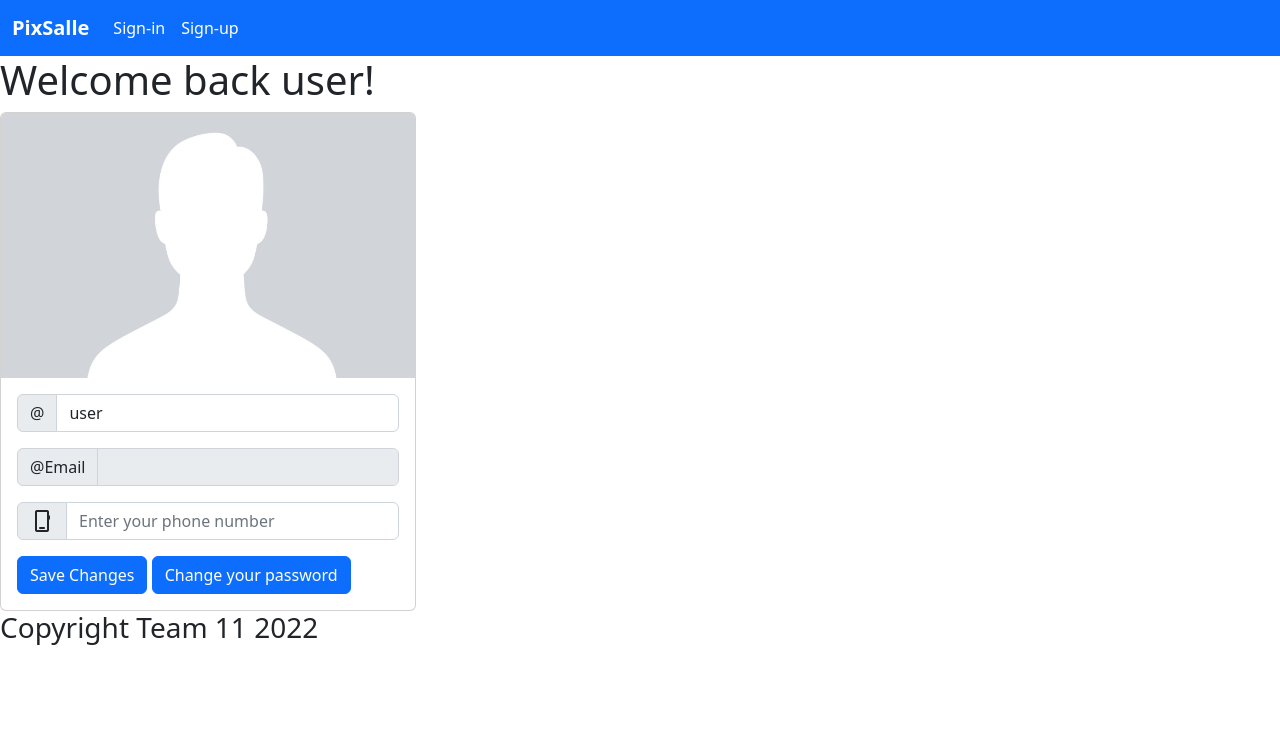
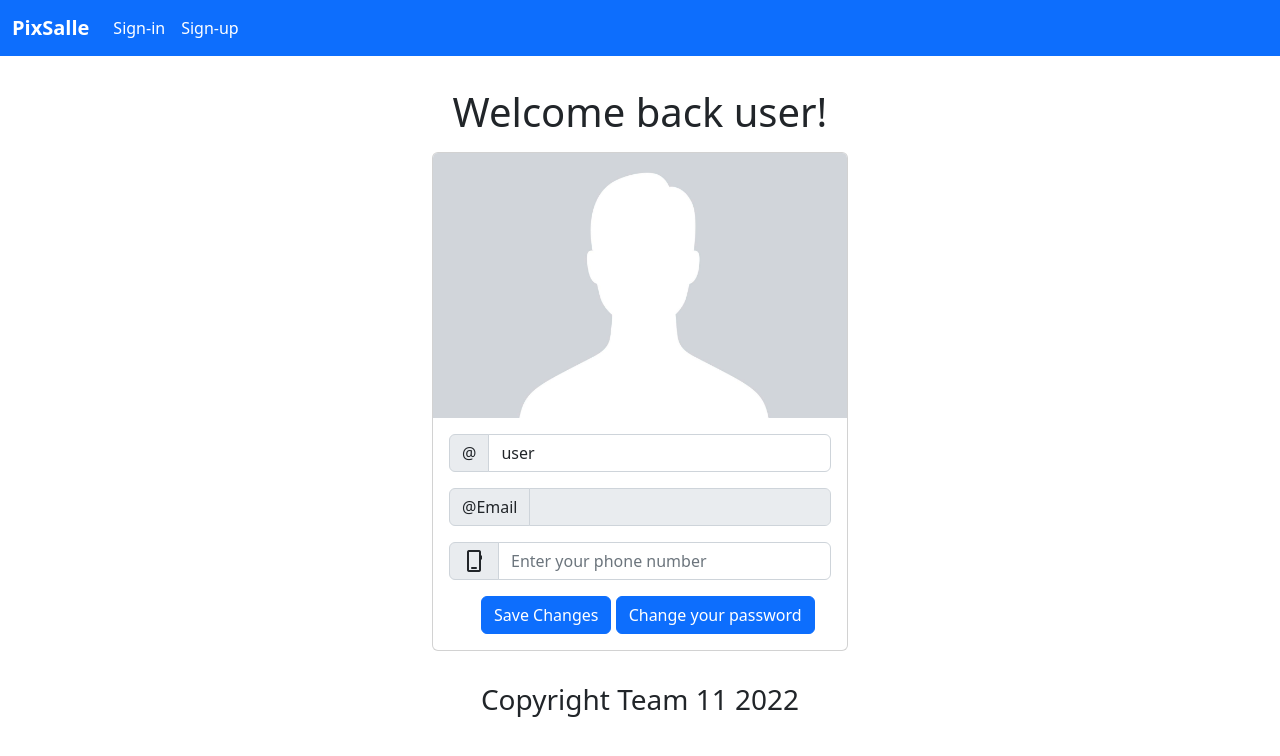
Before and after one commit to Eduardnol/Pix_Salle, a PHP site: template pixsalle-template/templates/profile.twig in a window 1280 px wide. Shown: the top 756 px of the page. Run offline with PHP 8.4, Linux system fonts and the light colour scheme; the template is opened without the code that fills it, so the values that code supplies are empty; some libraries are stand-ins or nearby versions.

Commit message:
BIG CSS UPDATE

```diff
--- /dev/null
+++ b/pixsalle-template/public/css/base.css
@@ -0,0 +1,8 @@
+header {
+    margin-bottom: 2rem;
+}
+
+footer {
+    text-align: center;
+    margin-top: 2rem;
+}
--- /dev/null
+++ b/pixsalle-template/public/css/profile.css
@@ -0,0 +1,16 @@
+h1 {
+    text-align: center;
+    margin-bottom: 1rem;
+}
+
+#main-card {
+    margin: auto;
+}
+
+#inputs-card {
+    margin-left: 2rem;
+}
+
+.showErrorMsg {
+    color: red;
+}
--- a/pixsalle-template/templates/base.twig
+++ b/pixsalle-template/templates/base.twig
@@ -10,6 +10,7 @@
     <link href="https://cdn.jsdelivr.net/npm/bootstrap@5.2.0-beta1/dist/css/bootstrap.min.css" rel="stylesheet"
           integrity="sha384-0evHe/X+R7YkIZDRvuzKMRqM+OrBnVFBL6DOitfPri4tjfHxaWutUpFmBp4vmVor" crossorigin="anonymous">
     <link href="/css/index.css" rel="stylesheet">
+    <link href="/css/base.css" rel="stylesheet">
     <link rel="stylesheet"
           href="https://fonts.googleapis.com/css2?family=Material+Symbols+Outlined:opsz,wght,FILL,GRAD@20..48,100..700,0..1,-50..200"/>
 
--- a/pixsalle-template/templates/profile.twig
+++ b/pixsalle-template/templates/profile.twig
@@ -3,6 +3,8 @@
 {% block title %}Profile | PixSalle{% endblock %}
 
 {% block content %}
+    <link href="/css/profile.css" rel="stylesheet">
+
     {% if allUser.userName == NULL %}
         <h1>Welcome back user{{ userId }}!</h1>
     {% endif %}
@@ -10,7 +12,7 @@
         <h1>Welcome back {{ allUser.userName }}!</h1>
     {% endif %}
 
-    <div class="card" style="width: 26rem;">
+    <div id="main-card" class="card" style="width: 26rem;">
         <img src="/assets/img/profile_default.png" class="card-img-top" alt="Profile image">
 
         <div class="card-body">
@@ -26,7 +28,7 @@
                                class="form-control">
                     {% endif %}
                     {% if formErrors['userName'] %}
-                        <p style="color: red;" data-cy="sign-up__wrongUserName">{{ formErrors['userName'] }}</p>
+                        <p class="showErrorMsg" data-cy="sign-up__wrongUserName">{{ formErrors['userName'] }}</p>
                     {% endif %}
                 </div>
 
@@ -45,12 +47,14 @@
                            name="phoneNumber" value="{{ allUser.phone }}" class="form-control">
                 </div>
                 {% if formErrors['phoneNumber'] %}
-                    <p style="color: red;" data-cy="sign-up__wrongPhoneNumber">{{ formErrors['phoneNumber'] }}</p>
+                    <p class="showErrorMsg" data-cy="sign-up__wrongPhoneNumber">{{ formErrors['phoneNumber'] }}</p>
                 {% endif %}
-                <input data-cy="profile__btn" type="submit" value="Save Changes" class="btn btn-primary">
-                <a href="profile/changePassword" class="btn btn-primary">
-                    Change your password
-                </a>
+                <div id="inputs-card">
+                    <input data-cy="profile__btn" type="submit" value="Save Changes" class="btn btn-primary">
+                    <a href="profile/changePassword" class="btn btn-primary">
+                        Change your password
+                    </a>
+                </div>
             </form>
         </div>
 
--- a/pixsalle-template/templates/sign-up.twig
+++ b/pixsalle-template/templates/sign-up.twig
@@ -4,7 +4,11 @@
 {% block title %}Sign-up | PixSalle{% endblock %}
 
 {% block content %}
+    <link href="/css/sign-up.css" rel="stylesheet">
+
     <h1>Sign up here!</h1>
+
+    <div id="sign-up_mainContainer">
         <form data-cy="sign-up" action="{{ formAction }}" method="POST">
             <div class="input-group mb-3">
                 <span class="input-group-text" id="inputGroup-sizing-default">Enter your email</span>
@@ -27,4 +31,5 @@
             {% endif %}
             <input data-cy="sign-up__btn" type="submit" value="Sign-up" class="btn btn-primary">
         </form>
+    </div>
 {% endblock %}
```
Also changed, not shown: pixsalle-template/public/css/membership.css (added, +8 -0 lines), pixsalle-template/public/css/sign-in.css (added, +14 -0 lines), pixsalle-template/public/css/sign-up.css (added, +14 -0 lines), pixsalle-template/public/css/wallet.css (added, +10 -0 lines), pixsalle-template/templates/membership.twig (+9 -2 lines), pixsalle-template/templates/sign-in.twig (+7 -1 lines), pixsalle-template/templates/wallet.twig (+6 -3 lines). Lines whose indentation alone changed are shown as unchanged.
